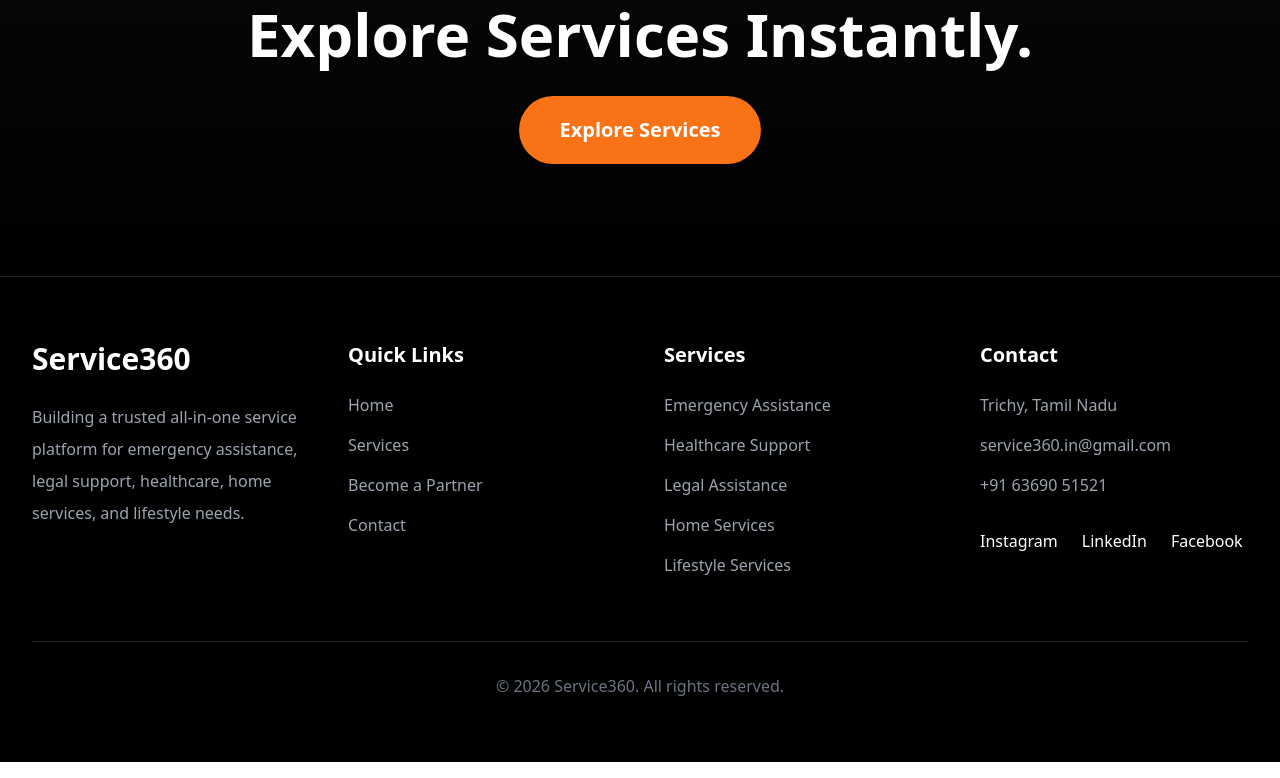
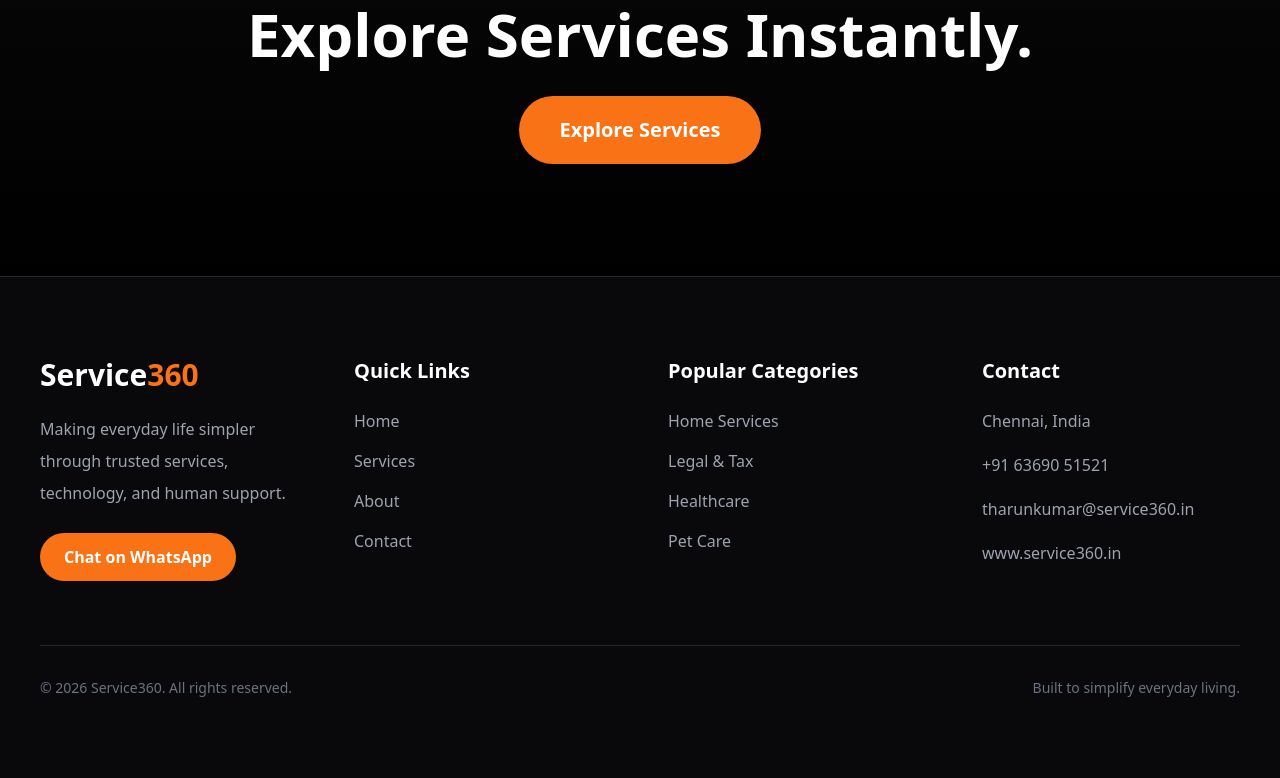
Before and after one commit to service-360/service360-website, a Next.js app: page / in a window 1280 px wide. Shown: the part 4117-4895 px from the top of the page. Built offline with nearby package versions, Linux system fonts and the light colour scheme.

Commit message:
Redesign footer with premium layout and navigation

```diff
--- a/app/components/Footer.js
+++ b/app/components/Footer.js
@@ -2,29 +2,44 @@ export default function Footer() {
 
   return (
 
-    <footer className="bg-black border-t border-zinc-800 px-8 py-16">
+    <footer className="bg-zinc-950 border-t border-zinc-800 text-white">
 
-      <div className="max-w-7xl mx-auto grid md:grid-cols-4 gap-12">
+      <div className="max-w-7xl mx-auto px-6 md:px-10 py-20">
 
-        {/* Brand */}
+        <div className="grid md:grid-cols-4 gap-14">
+
+          {/* Brand Section */}
           <div>
 
-          <h2 className="text-3xl font-bold mb-6 text-white">
-            Service360
+            <h2 className="text-3xl font-bold mb-5">
+              <span className="text-white">
+                Service
+              </span>
+
+              <span className="text-orange-500">
+                360
+              </span>
             </h2>
 
-          <p className="text-gray-400 leading-8">
-            Building a trusted all-in-one service platform
-            for emergency assistance, legal support,
-            healthcare, home services, and lifestyle needs.
+            <p className="text-gray-400 leading-8 mb-6">
+              Making everyday life simpler through trusted services, technology, and human support.
             </p>
+
+            <a
+              href="https://wa.me/916369051521"
+              target="_blank"
+              rel="noopener noreferrer"
+              className="inline-block bg-orange-500 hover:bg-orange-600 transition px-6 py-3 rounded-full font-semibold"
+            >
+              Chat on WhatsApp
+            </a>
 
           </div>
 
           {/* Quick Links */}
           <div>
 
-          <h3 className="text-xl font-semibold mb-6">
+            <h3 className="text-xl font-bold mb-6">
               Quick Links
             </h3>
 
@@ -32,28 +47,28 @@ export default function Footer() {
 
               <a
                 href="/"
-              className="hover:text-white transition"
+                className="hover:text-orange-400 transition"
               >
                 Home
               </a>
 
               <a
                 href="/services"
-              className="hover:text-white transition"
+                className="hover:text-orange-400 transition"
               >
                 Services
               </a>
 
               <a
-              href="/partners"
-              className="hover:text-white transition"
+                href="/about"
+                className="hover:text-orange-400 transition"
               >
-              Become a Partner
+                About
               </a>
 
               <a
-              href="#contact"
-              className="hover:text-white transition"
+                href="/contact"
+                className="hover:text-orange-400 transition"
               >
                 Contact
               </a>
@@ -62,20 +77,42 @@ export default function Footer() {
 
           </div>
 
-        {/* Services */}
+          {/* Service Categories */}
           <div>
 
-          <h3 className="text-xl font-semibold mb-6">
-            Services
+            <h3 className="text-xl font-bold mb-6">
+              Popular Categories
             </h3>
 
             <div className="flex flex-col gap-4 text-gray-400">
 
-            <p>Emergency Assistance</p>
-            <p>Healthcare Support</p>
-            <p>Legal Assistance</p>
-            <p>Home Services</p>
-            <p>Lifestyle Services</p>
+              <a
+                href="/services#home-repair"
+                className="hover:text-orange-400 transition"
+              >
+                Home Services
+              </a>
+
+              <a
+                href="/services#legal-tax"
+                className="hover:text-orange-400 transition"
+              >
+                Legal & Tax
+              </a>
+
+              <a
+                href="/services#healthcare"
+                className="hover:text-orange-400 transition"
+              >
+                Healthcare
+              </a>
+
+              <a
+                href="/services#pet-care"
+                className="hover:text-orange-400 transition"
+              >
+                Pet Care
+              </a>
 
             </div>
 
@@ -84,60 +121,37 @@ export default function Footer() {
           {/* Contact */}
           <div>
 
-          <h3 className="text-xl font-semibold mb-6">
+            <h3 className="text-xl font-bold mb-6">
               Contact
             </h3>
 
-          <div className="flex flex-col gap-4 text-gray-400">
+            <div className="space-y-5 text-gray-400">
 
               <p>
-              Trichy, Tamil Nadu
+                Chennai, India
               </p>
 
               <a
-              href="mailto:service360.in@gmail.com"
-              className="hover:text-white transition"
-            >
-              service360.in@gmail.com
-            </a>
-
-            <a
                 href="tel:+916369051521"
-              className="hover:text-white transition"
+                className="block hover:text-orange-400 transition"
               >
                 +91 63690 51521
               </a>
 
-          </div>
-
-          {/* Social Links */}
-          <div className="flex gap-6 mt-8">
-
               <a
-              href="https://www.instagram.com/service_360.in?igsh=MXFjY3BpY3dpZDJ3cg=="
-              target="_blank"
-              rel="noopener noreferrer"
-              className="hover:text-pink-500 transition"
+                href="mailto:tharunkumar@service360.in"
+                className="block hover:text-orange-400 transition"
               >
-              Instagram
+                tharunkumar@service360.in
               </a>
 
               <a
-              href="https://www.linkedin.com/company/service360-in/"
+                href="https://www.service360.in"
                 target="_blank"
                 rel="noopener noreferrer"
-              className="hover:text-blue-400 transition"
+                className="block hover:text-orange-400 transition"
               >
-              LinkedIn
-            </a>
-
-            <a
-              href="https://www.facebook.com/share/1BEj2wakmw/"
-              target="_blank"
-              rel="noopener noreferrer"
-              className="hover:text-blue-500 transition"
-            >
-              Facebook
+                www.service360.in
               </a>
 
             </div>
@@ -146,10 +160,18 @@ export default function Footer() {
 
         </div>
 
-      {/* Bottom Bar */}
-      <div className="border-t border-zinc-800 mt-16 pt-8 text-center text-gray-500">
+        {/* Bottom Section */}
+        <div className="border-t border-zinc-800 mt-16 pt-8 flex flex-col md:flex-row items-center justify-between gap-5">
 
+          <p className="text-gray-500 text-sm">
             © 2026 Service360. All rights reserved.
+          </p>
+
+          <p className="text-gray-500 text-sm">
+            Built to simplify everyday living.
+          </p>
+
+        </div>
 
       </div>
 
```
Lines whose indentation alone changed are shown as unchanged.
